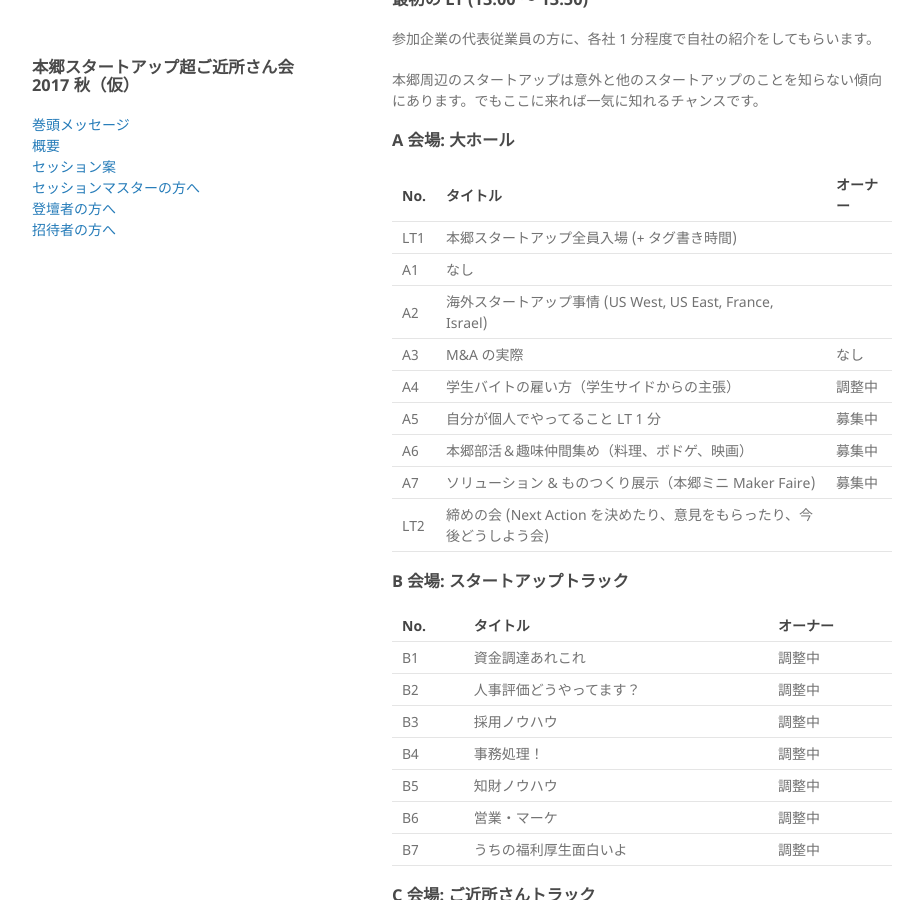
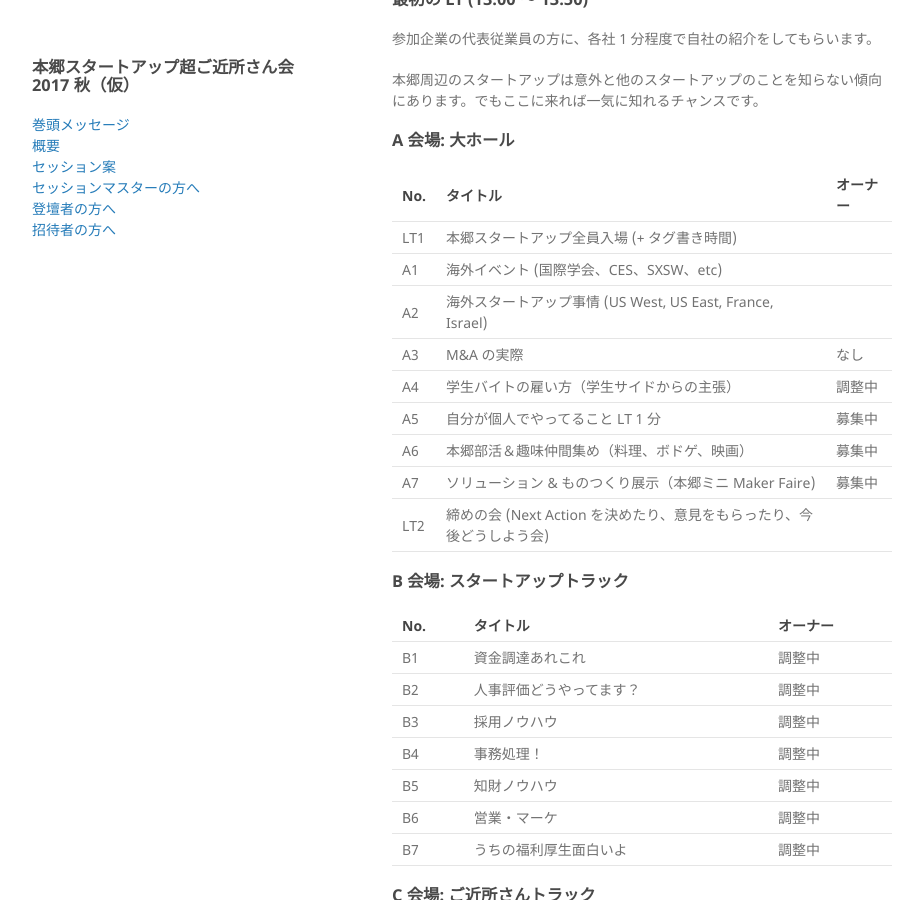
Before and after one commit to hongotechstartup/hongotechstartup.github.io, a Jekyll site: the page built from index.md, in a window 1280 px wide and 900 px high, scrolled down 2678 px. Shown: the whole window, without its empty margins (178-1101 px from the left). Built offline with Jekyll 4.4.1, drawn with Linux system fonts in a browser that asks for light colours; our own code applies the rules of GitHub Pages for plain Markdown files.

Commit message:
why event

```diff
--- a/index.md
+++ b/index.md
@@ -113,7 +113,7 @@
 | No. | タイトル | オーナー |
 | ------ | ------ | ------ |
 | LT1 | 本郷スタートアップ全員入場 (+ タグ書き時間) |  |
-| A1 | なし |  |
+| A1 | 海外イベント (国際学会、CES、SXSW、etc) |  |
 | A2 | 海外スタートアップ事情 (US West, US East, France, Israel) |  |
 | A3 | M&A の実際 | なし |
 | A4 | 学生バイトの雇い方（学生サイドからの主張） | 調整中 |
```
